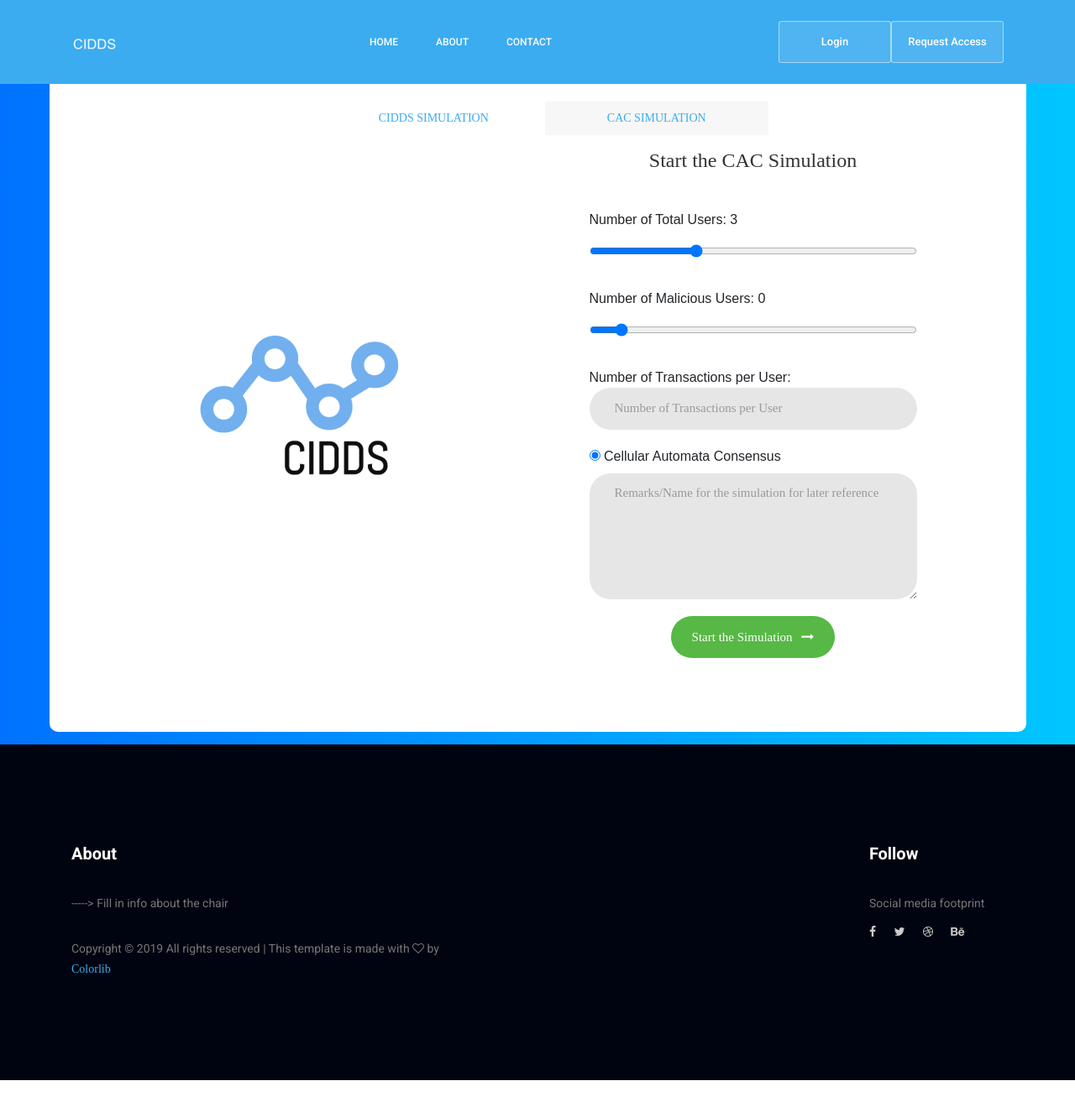
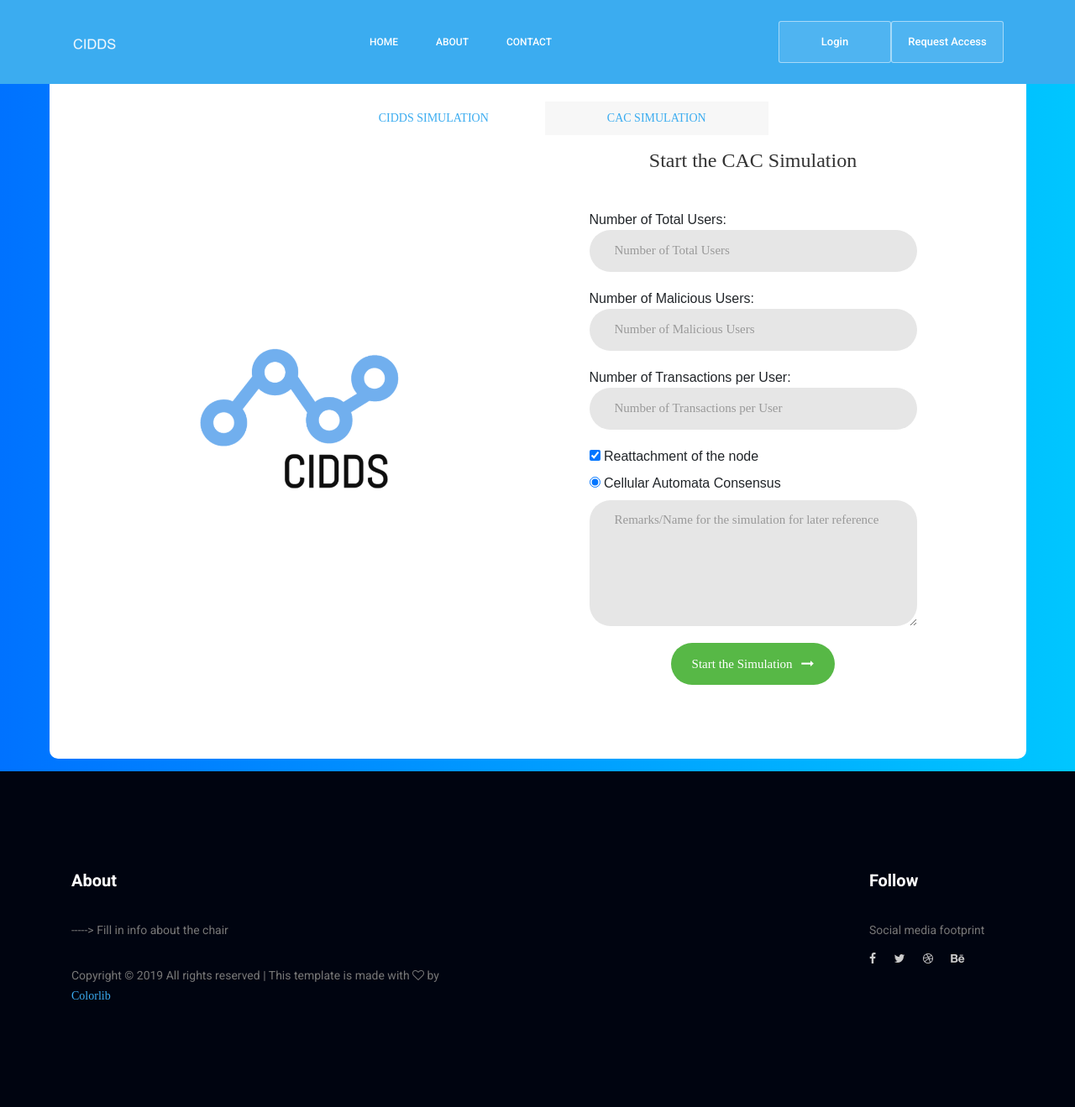
Before and after one commit to i13-msrg/cidds, a Django app: page /simulator/start/cac/ in a window 1280 px wide. Shown: the whole page at 84% size. Before the commit the page ends 1287 px from the top, so only its background shows below. Run offline with Django 3.2, Linux system fonts and the light colour scheme; some libraries are stand-ins or nearby versions; some web fonts are replaced.

Commit message:
reattachment

```diff
--- a/base/Orchestrator.py
+++ b/base/Orchestrator.py
@@ -34,7 +34,7 @@ def start_helper(sim):
 
     if sim.algorithm == "cac":
         # Call the DAG to generate transactions
-        dag = DAG_C(plot=True, numUsers=sim.numTotalUser, numMalUsers=sim.numMalUser, traPerUser=sim.traUser)
+        dag = DAG_C(plot=True, numUsers=sim.numTotalUser, numMalUsers=sim.numMalUser, traPerUser=sim.traUser, reattachment=sim.nodeReattachment)
 
         startTime = 0
         threads = []
--- a/simulator/models.py
+++ b/simulator/models.py
@@ -31,6 +31,7 @@ class SimulationResults(Model):
     numTotalUser = models.IntegerField(blank=True, null=True, default = 3)
     numMalUser = models.IntegerField(blank=True, null=True, default = 0)
     traUser = models.IntegerField(blank=True, null=True, default = 5)
+    nodeReattachment = models.BooleanField(blank=True, null=True, default = True)
 
     # Degree of randomness
     randomness = models.FloatField(blank=True, null=True, default=1)
--- a/templates/start_form_cac.html
+++ b/templates/start_form_cac.html
@@ -27,13 +27,15 @@
 			</span>
 
 			<div class="wrap-input1 validate-input" data-validate="Number of Total Users is required">
-				Number of Total Users: <span id="totalUserOutput"></span>
-				<input id="numTotalUser" class="input1" type="range" min="1" max="8" value="3" name="numTotalUser">
+				Number of Total Users:
+				<input id="numTotalUser" class="input1" type="number" min="0" required="required" type="text"
+					name="numTotalUser" placeholder="Number of Total Users">
 				<span class="shadow-input1"></span>
 			</div>
 			<div class="wrap-input1 validate-input" data-validate="Number of Total Malicious is required">
-				Number of Malicious Users: <span id="malUserOutput"></span>
-				<input id="numMalUser" class="input1" type="range" min="0" max="7" value="0" name="numMalUser">
+				Number of Malicious Users:
+				<input id="numMalUser" class="input1" type="number" min="0" required="required" type="text"
+					name="numMalUser" placeholder="Number of Malicious Users">
 				<span class="shadow-input1"></span>
 			</div>
 			<div class="wrap-input1 validate-input" data-validate="Number of Transactions per User is required">
@@ -43,6 +45,12 @@
 				<span class="shadow-input1"></span>
 			</div>
 
+			<label class="switch">
+				<input id="nodeReattachment" name="nodeReattachment" value="true" type="checkbox" onclick='handleClick(this);' checked>
+				<span class="shadow-input1"></span>
+				Reattachment of the node
+			</label>
+			<br/>
 			<input id="cac" type="radio" name="algorithm" value="cac" checked> <label for="cac"> Cellular Automata Consensus</label>
 
 			<span class="shadow-input1"></span>
@@ -66,23 +74,17 @@
 </div>
 
 <script>
-	var userSlider = document.getElementById("numTotalUser");
-	var userSliderOutput = document.getElementById("totalUserOutput");
-	userSliderOutput.innerHTML = userSlider.value;
-
-	var malUserSlider = document.getElementById("numMalUser");
-	var malUserSliderOutput = document.getElementById("malUserOutput");
-	malUserSliderOutput.innerHTML = malUserSlider.value;
-
-	userSlider.oninput = function() {
-		userSliderOutput.innerHTML = this.value;
-		malUserSlider.max = this.value;
+	function handleClick(cb) {
+		if (cb.checked == true){
+			cb.value = "True";
+			document.getElementById("nodeReattachment").value = "True";
+		} else {
+			cb.value = "False";
+			document.getElementById("nodeReattachment").value = "False";
 		}
-
-	malUserSlider.oninput = function() {
-		malUserSliderOutput.innerHTML = this.value;
 	}
 </script>
+
 <!--===============================================================================================-->
 <script src="{% static "vendor/jquery/jquery-3.2.1.min.js"%}"></script>
 <!--===============================================================================================-->
```
Also changed, not shown: base/CAC.py (+21 -6 lines), simulator/views.py (+7 -0 lines), simulator/migrations/0005_simulationresults_nodereattachment.py (added). Lines whose indentation alone changed are shown as unchanged.
